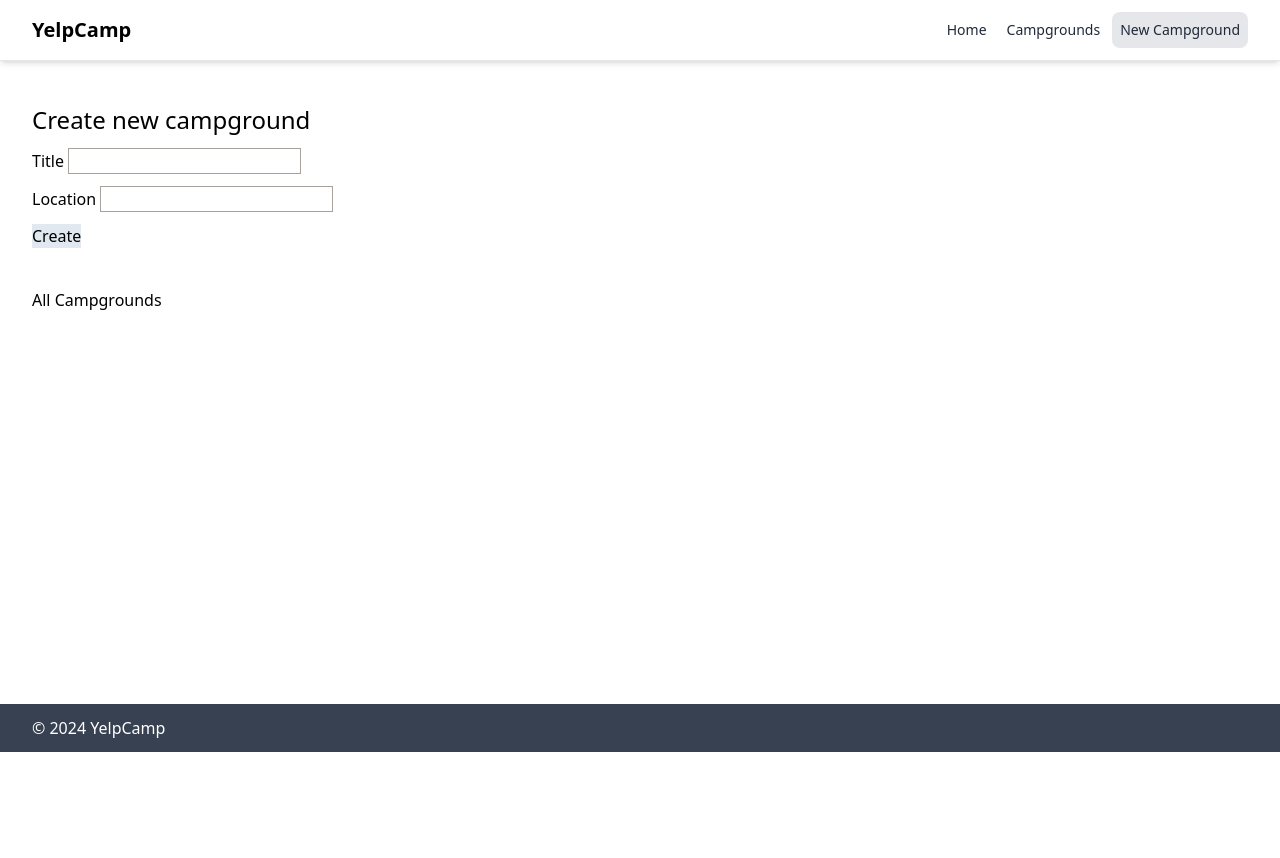
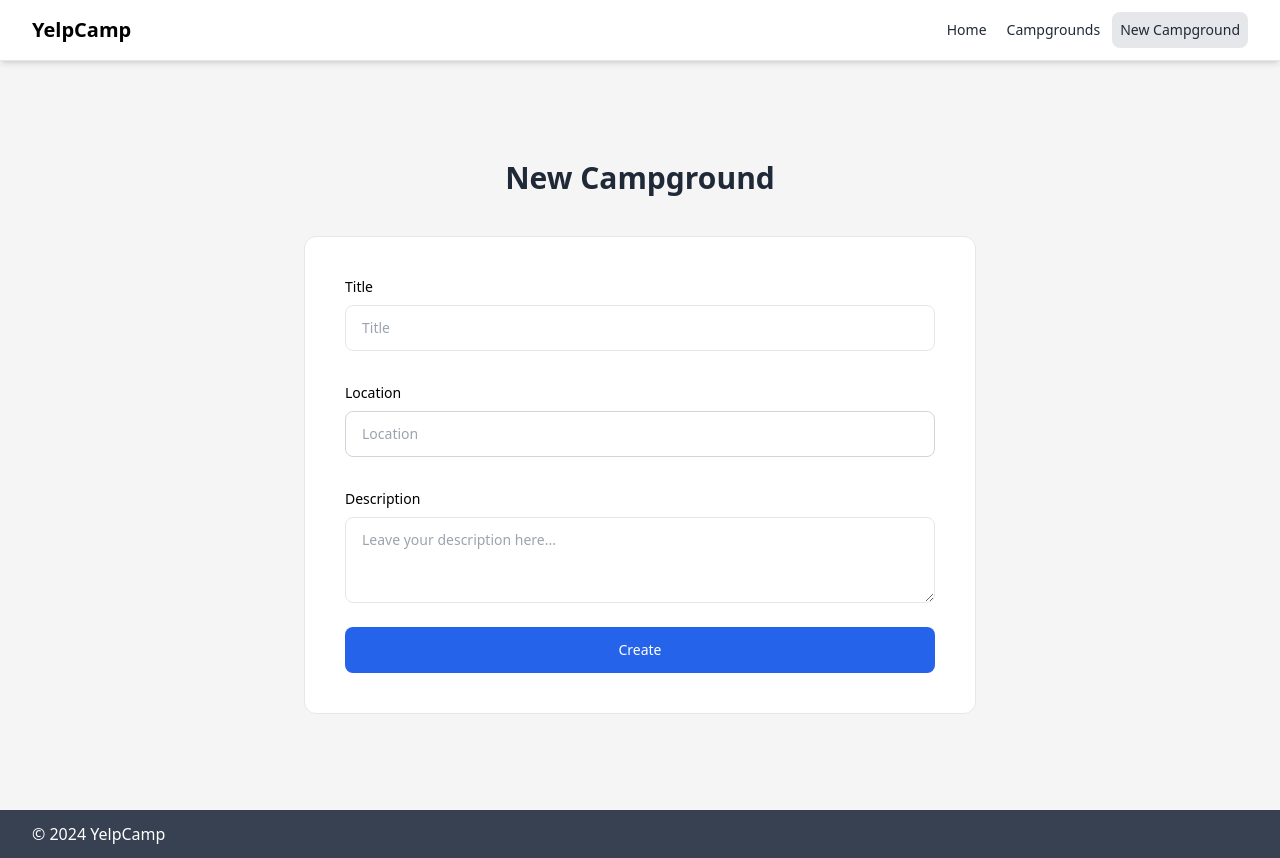
Before and after one commit to Yuan-Sama/Yelp-Camp, a SvelteKit app: page /campgrounds/new in a window 1280 px wide. Before the commit the page ends 800 px from the top, so only its background shows below. Built offline with nearby package versions, Linux system fonts and the light colour scheme.

Commit message:
style new campground page

```diff
--- a/src/app.css
+++ b/src/app.css
@@ -1,3 +1,15 @@
 @import 'tailwindcss/base';
 @import 'tailwindcss/components';
 @import 'tailwindcss/utilities';
+
+@layer base {
+	html,
+	body {
+		background: whitesmoke;
+	}
+
+	body.dark,
+	html.dark {
+		background: #121212;
+	}
+}
--- a/src/app.html
+++ b/src/app.html
@@ -1,5 +1,5 @@
 <!doctype html>
-<html lang="en">
+<html lang="en" class="">
 	<head>
 		<meta charset="utf-8" />
 		<link rel="icon" href="%sveltekit.assets%/favicon.png" />
--- a/src/routes/campgrounds/+layout.svelte
+++ b/src/routes/campgrounds/+layout.svelte
@@ -7,12 +7,10 @@
 		{ link: '/campgrounds', title: 'Campgrounds' },
 		{ link: '/campgrounds/new', title: 'New Campground' }
 	];
-
-	$inspect($page);
 </script>
 
 <header
-	class="fixed left-0 top-0 z-50 flex max-h-24 w-full flex-wrap border-b border-gray-200 bg-white py-1 shadow-md sm:flex-nowrap sm:justify-start md:flex-nowrap md:justify-start dark:border-neutral-700 dark:bg-neutral-800"
+	class="fixed left-0 top-0 z-50 flex max-h-24 w-full flex-wrap border-b border-gray-200 bg-white py-1 shadow-md dark:border-neutral-700 dark:bg-neutral-800 sm:flex-nowrap sm:justify-start md:flex-nowrap md:justify-start"
 >
 	<nav
 		class="relative mx-auto w-full max-w-[85rem] px-4 py-2 sm:px-6 md:flex md:items-center md:justify-between md:gap-3 lg:px-8"
@@ -29,7 +27,7 @@
 			<!-- Collapse Button -->
 			<button
 				type="button"
-				class="hs-collapse-toggle relative flex size-9 items-center justify-center rounded-lg border border-gray-200 text-[12px] font-medium text-gray-800 hover:bg-gray-100 focus:bg-gray-100 focus:outline-none disabled:pointer-events-none disabled:opacity-50 md:hidden dark:border-neutral-700 dark:text-white dark:hover:bg-neutral-700 dark:focus:bg-neutral-700"
+				class="hs-collapse-toggle relative flex size-9 items-center justify-center rounded-lg border border-gray-200 text-[12px] font-medium text-gray-800 hover:bg-gray-100 focus:bg-gray-100 focus:outline-none disabled:pointer-events-none disabled:opacity-50 dark:border-neutral-700 dark:text-white dark:hover:bg-neutral-700 dark:focus:bg-neutral-700 md:hidden"
 				id="hs-header-base-collapse"
 				aria-expanded="false"
 				aria-controls="hs-header-base"
--- a/src/routes/campgrounds/+page.svelte
+++ b/src/routes/campgrounds/+page.svelte
@@ -10,13 +10,13 @@
 </svelte:head>
 
 <div class="mx-auto max-w-2xl pb-6 pt-5 text-center lg:pb-16">
-	<h2 class="text-2xl font-bold sm:text-3xl md:text-4xl dark:text-white">Campgrounds</h2>
+	<h2 class="text-2xl font-bold dark:text-white sm:text-3xl md:text-4xl">Campgrounds</h2>
 </div>
 
 <div class="mx-auto space-y-7 sm:max-w-2xl md:max-w-4xl">
 	{#each campgrounds as campground}
 		<div
-			class="group rounded-xl border bg-white shadow-sm hover:shadow-lg sm:flex dark:border-neutral-700 dark:bg-neutral-900 dark:shadow-neutral-700/70"
+			class="group rounded-xl border bg-white shadow-sm hover:shadow-lg dark:border-neutral-700 dark:bg-neutral-900 dark:shadow-neutral-700/70 sm:flex"
 		>
 			<div
 				class="relative w-full shrink-0 overflow-hidden rounded-t-xl pt-[40%] sm:max-w-60 sm:rounded-s-xl md:w-4/12 md:max-w-xs md:rounded-se-none"
--- a/src/routes/campgrounds/new/+page.svelte
+++ b/src/routes/campgrounds/new/+page.svelte
@@ -4,22 +4,65 @@
 </script>
 
 <svelte:head>
-	<title>Yelp Camp - Create new campground</title>
+	<title>Yelp Camp - New Campground</title>
 </svelte:head>
 
-<h2 class="semi-bold text-2xl">Create new campground</h2>
-<form method="post">
-	<div class="my-3">
-		<label for="title">Title</label>
-		<input class="border border-solid border-stone-400" type="text" name="title" id="title" />
+<div class="mx-auto max-w-[85rem] px-4 py-10 sm:px-6 lg:px-8 lg:py-14">
+	<div class="mx-auto max-w-2xl">
+		<div class="text-center">
+			<h2 class="text-xl font-bold text-gray-800 dark:text-white sm:text-3xl">New Campground</h2>
+		</div>
+
+		<div
+			class="relative z-10 mt-5 rounded-xl border bg-white p-4 dark:border-neutral-700 dark:bg-neutral-900 sm:mt-10 md:p-10"
+		>
+			<form method="POST">
+				<div class="mb-4 sm:mb-8">
+					<label for="title" class="mb-2 block text-sm font-medium dark:text-white">Title</label>
+					<input
+						type="text"
+						id="title"
+						class="block w-full rounded-lg border border-gray-200 px-4 py-3 text-sm focus:border-blue-500 focus:outline-none focus:ring-[1px] focus:ring-blue-500 disabled:pointer-events-none disabled:opacity-50 dark:border-neutral-700 dark:bg-neutral-900 dark:text-neutral-400 dark:placeholder-neutral-500 dark:focus:ring-neutral-600"
+						placeholder="Title"
+						name="title"
+					/>
+				</div>
+				<div class="mb-4 sm:mb-8">
+					<label for="title" class="mb-2 block text-sm font-medium dark:text-white">Location</label>
+					<input
+						type="text"
+						id="location"
+						class="block w-full rounded-lg border border-gray-300 px-4 py-3 text-sm focus:border-blue-500 focus:outline-none focus:ring-[1px] focus:ring-blue-500 disabled:pointer-events-none disabled:opacity-50 dark:border-neutral-700 dark:bg-neutral-900 dark:text-neutral-400 dark:placeholder-neutral-500 dark:focus:ring-neutral-600"
+						placeholder="Location"
+						name="location"
+					/>
+				</div>
+
+				<div>
+					<label for="description" class="mb-2 block text-sm font-medium dark:text-white"
+						>Description</label
+					>
+					<div class="mt-1">
+						<textarea
+							id="description"
+							name="description"
+							rows="3"
+							class="block w-full rounded-lg border border-gray-200 px-4 py-3 text-sm focus:border-blue-500 focus:outline-none focus:ring-[1px] focus:ring-blue-500 disabled:pointer-events-none disabled:opacity-50 dark:border-neutral-700 dark:bg-neutral-900 dark:text-neutral-400 dark:placeholder-neutral-500 dark:focus:ring-neutral-600"
+							placeholder="Leave your description here..."
+						></textarea>
+					</div>
+				</div>
+
+				<div class="mt-6 grid">
+					<button
+						type="submit"
+						class="inline-flex w-full items-center justify-center gap-x-2 rounded-lg border border-transparent bg-blue-600 px-4 py-3 text-sm font-medium text-white hover:bg-blue-700 focus:bg-blue-700 focus:outline-none disabled:pointer-events-none disabled:opacity-50"
+						>Create</button
+					>
+				</div>
+			</form>
+		</div>
+		<!-- End Card -->
 	</div>
-	<div class="mb-3">
-		<label for="location">Location</label>
-		<input class="border border-solid border-stone-400" type="text" name="location" id="location" />
-	</div>
-	<button class="bg-slate-200">Create</button>
-</form>
-
-<div class="mt-10">
-	<a href="/campgrounds">All Campgrounds</a>
 </div>
+<!-- End Comment Form -->
```
